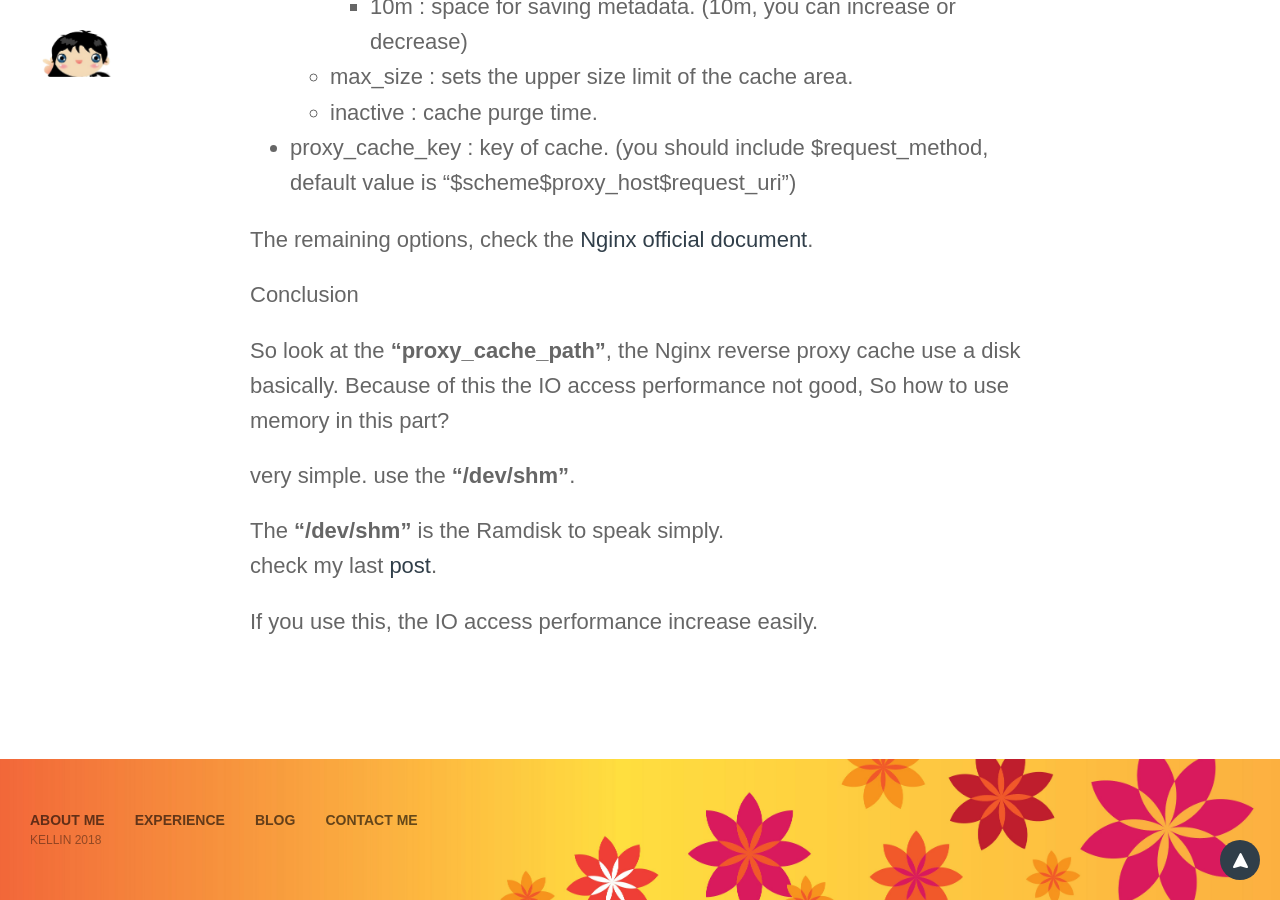
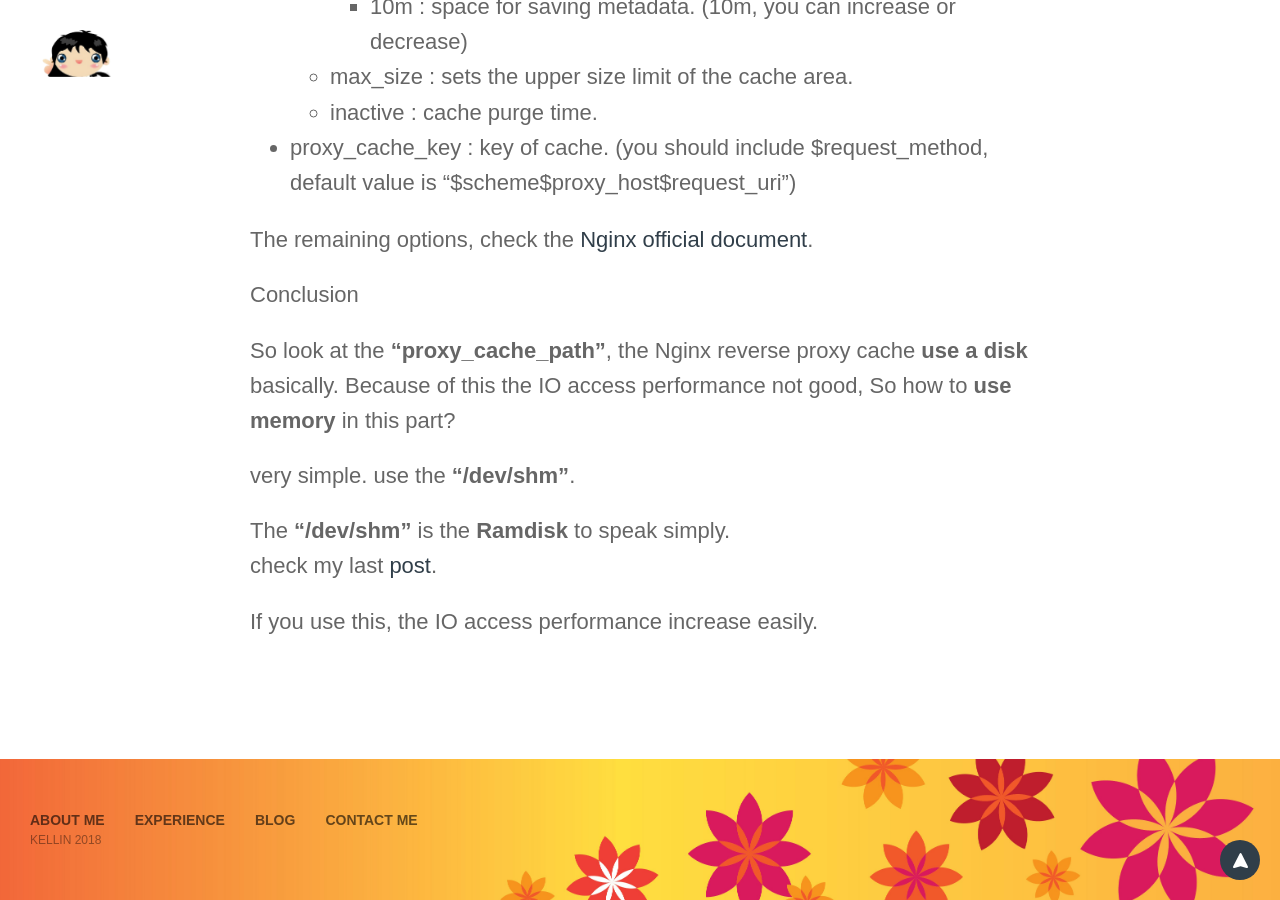
Before and after one commit to LeeKyoungIl/leekyoungil.github.io, a Jekyll site: the page built from _posts/blog/2019-11-24-Tip_of_set_the_Nginx_reverse_proxy_cache.markdown, in a window 1280 px wide and 900 px high, scrolled down 3906 px. Built offline with Jekyll 4.4.1, drawn with Linux system fonts in a browser that asks for light colours; nearby versions of some CDN libraries; comment, search, counter and statistics services are not loaded.

Commit message:
modify syntax

```diff
--- a/_posts/blog/2019-11-24-Tip_of_set_the_Nginx_reverse_proxy_cache.markdown
+++ b/_posts/blog/2019-11-24-Tip_of_set_the_Nginx_reverse_proxy_cache.markdown
@@ -75,12 +75,12 @@ The remaining options, check the [Nginx official document](http://nginx.org/en/d
 
 Conclusion
 
-So look at the **"proxy_cache_path"**, the Nginx reverse proxy cache use a disk basically.
-Because of this the IO access performance not good, So how to use memory in this part?
+So look at the **"proxy_cache_path"**, the Nginx reverse proxy cache **use a disk** basically.
+Because of this the IO access performance not good, So how to **use memory** in this part?
 
 very simple. use the **"/dev/shm"**.
 
-The **"/dev/shm"** is the Ramdisk to speak simply. <br>
+The **"/dev/shm"** is the **Ramdisk** to speak simply. <br>
 check my last [post](https://leekyoungil.github.io/blog/2019/09/29/About_the_dev_shm_easy_to_use_the_Linux_ramdisk.html).
 
 If you use this, the IO access performance increase easily.
```
